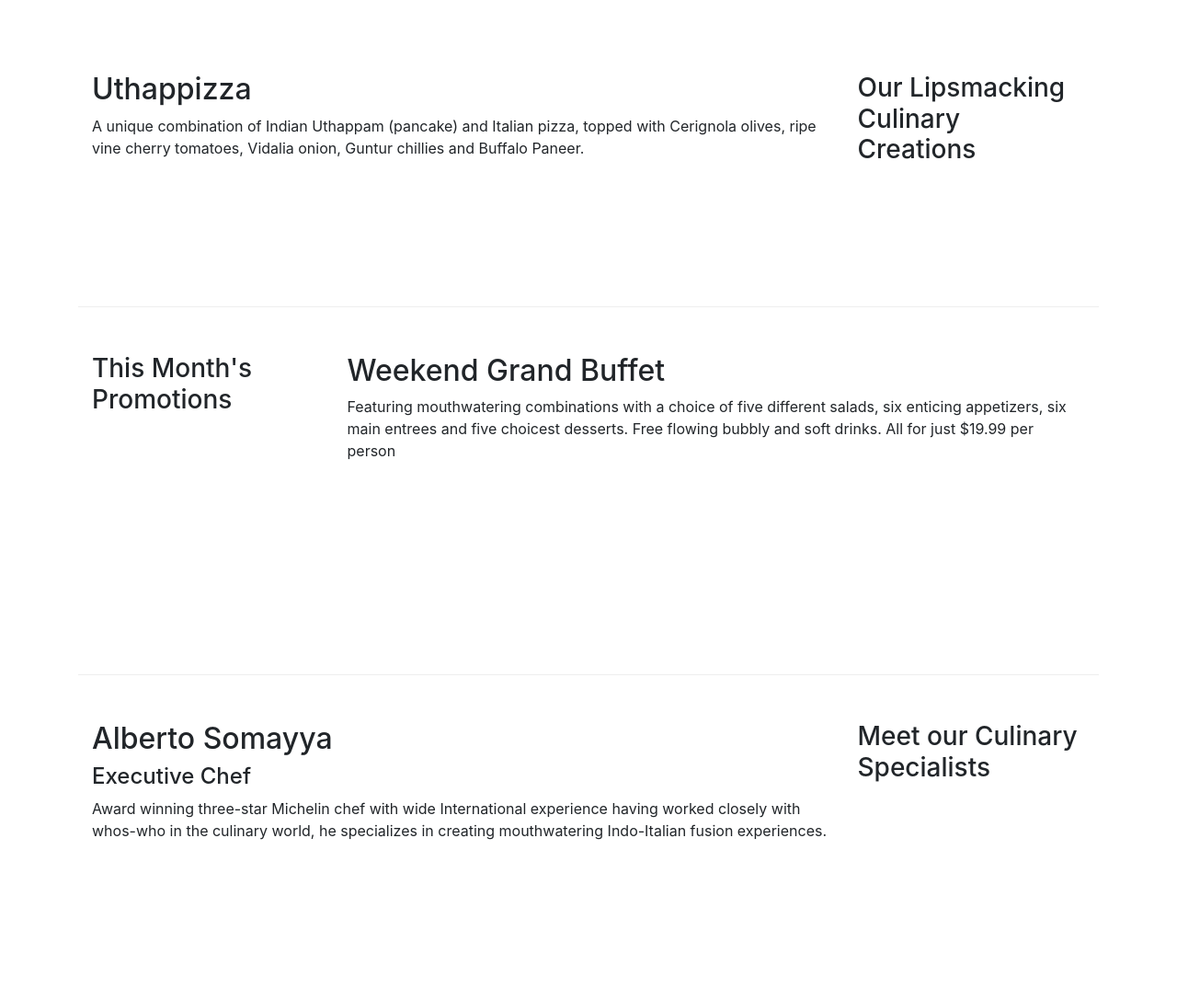
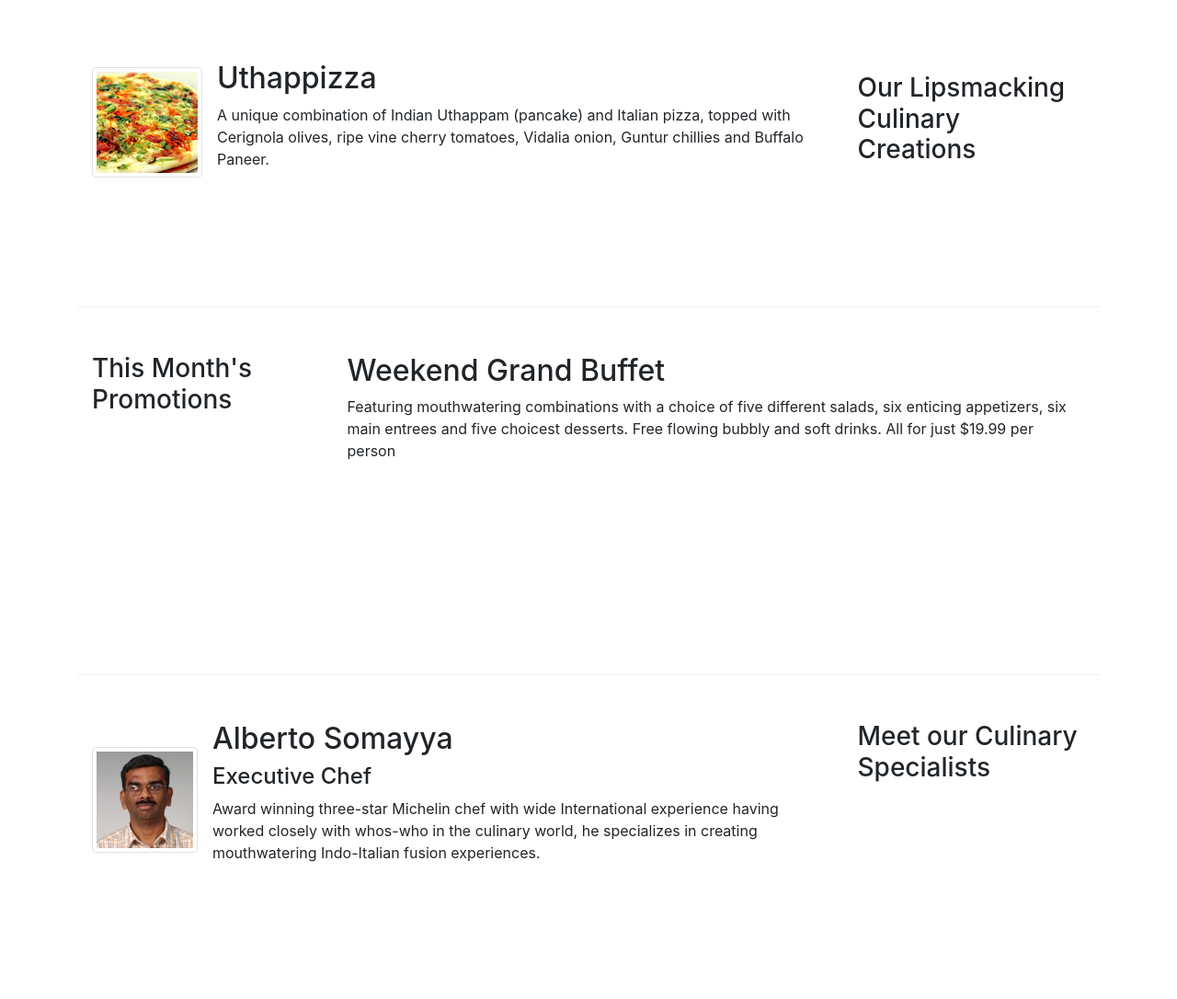
Before and after one commit to patricia456/conFusion, a website: page index.html in a window 1280 px wide. Shown: the part 400-1486 px from the top of the page at 92% size. Drawn offline with nearby package versions, Linux system fonts and the light colour scheme.

Commit message:
Images and Media

```diff
--- a/index.html
+++ b/index.html
@@ -26,7 +26,7 @@
                 <button class="navbar-toggler" type="button" data-toggle="collapse" data-target="#Navbar">
                 <span class="navbar-toggler-icon"></span>
             </button>
-           <a class="navbar-brand" href="#">Ristorante Con Fusion</a>
+            <a class="navbar-brand mr-auto" href="#"><img src="img/logo.png" height="30" width="41"></a>
             <div class="collapse navbar-collapse" id="Navbar">
                  <ul class="navbar-nav mr-auto">   <li class="nav-item active"><a class="nav-link" href="./index.html"><span class="fa fa-home"></span> Home</a></li>
                     <li class="nav-item "><a class="nav-link" href="./aboutus.html"><span class="fa fa-info"></span> About</a></li>
@@ -48,8 +48,10 @@
               your culinary senses!
             </p>
           </div>
-          <div class="col-12 col-sm"></div>
-        </div>
+           <div class="col-12 col-sm align-self-center">
+                  <img src="img/logo.png" class="img-fluid">
+            </div>
+
       </div>
     </header>
 
@@ -59,12 +61,17 @@
           <h3>Our Lipsmacking Culinary Creations</h3>
         </div>
         <div class="col col-sm order-sm-first col-md">
-          <h2>Uthappizza</h2>
-          <p>
-            A unique combination of Indian Uthappam (pancake) and Italian pizza,
-            topped with Cerignola olives, ripe vine cherry tomatoes, Vidalia
-            onion, Guntur chillies and Buffalo Paneer.
-          </p>
+          <div class="media">
+                    <img class="d-flex mr-3 img-thumbnail align-self-center"
+                            src="img/uthappizza.png" alt="Uthappizza">
+                    <div class="media-body">
+                        <h2 class="mt-0">Uthappizza</h2>
+                        <p class="d-none d-sm-block">A unique combination of Indian Uthappam (pancake) and
+                            Italian pizza, topped with Cerignola olives, ripe vine
+                            cherry tomatoes, Vidalia onion, Guntur chillies and
+                            Buffalo Paneer.</p>
+                    </div>
+                </div>
         </div>
       </div>
 
@@ -88,14 +95,19 @@
           <h3>Meet our Culinary Specialists</h3>
         </div>
         <div class="col col-sm order-sm-first col-md">
-          <h2>Alberto Somayya</h2>
-          <h4>Executive Chef</h4>
-          <p>
-            Award winning three-star Michelin chef with wide International
-            experience having worked closely with whos-who in the culinary
-            world, he specializes in creating mouthwatering Indo-Italian fusion
-            experiences.
-          </p>
+            <div class="media">
+                    <img class="d-flex mr-3 img-thumbnail align-self-center"
+                            src="img/alberto.png" alt="Alberto Somayya">
+                    <div class="media-body">
+                        <h2 class="mt-0">Alberto Somayya</h2>
+                        <h4>Executive Chef</h4>
+                        <p class="d-none d-sm-block">Award winning three-star Michelin chef with wide
+                            International experience having worked closely with
+                            whos-who in the culinary world, he specializes in
+                            creating mouthwatering Indo-Italian fusion experiences.
+                            </p>
+                    </div>
+                </div>
         </div>
       </div>
     </div>
```
Also changed, not shown: aboutus.html (+4 -3 lines), contactus.html (+4 -3 lines), img/alberto.png (added), img/buffet.png (added), img/logo.png (added), img/uthappizza.png (added), 1 other file.
